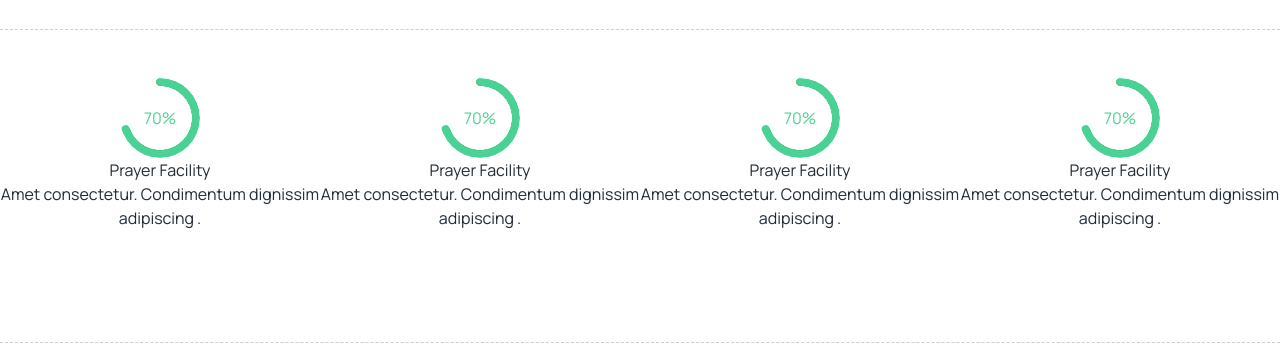
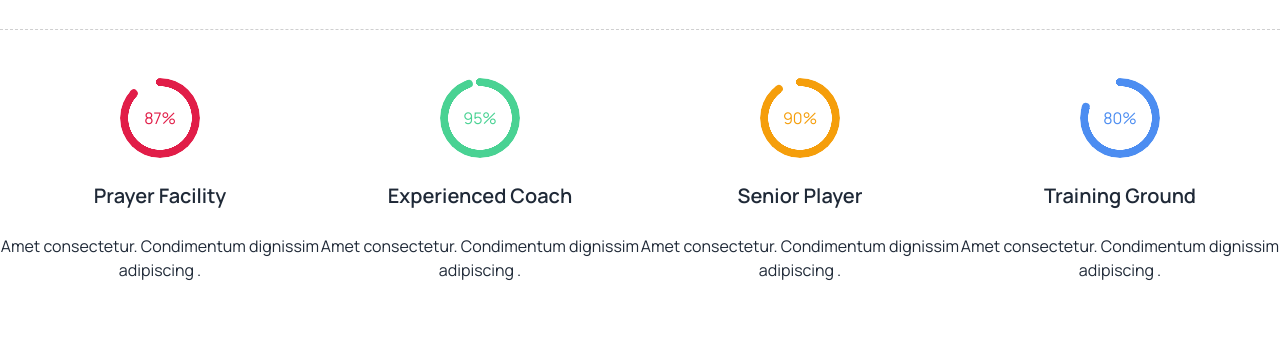
Before and after one commit to shakurShirajul/hockeys, a website: page index.html in a window 1280 px wide. Shown: the part 304-652 px from the top of the page. Drawn offline with Linux system fonts and the light colour scheme.

Commit message:
Radial Progress Bar

```diff
--- a/index.html
+++ b/index.html
@@ -71,24 +71,24 @@
             </div>
             <hr class="border-dashed border-[#13131833]">
             <div class="grid grid-cols-4 text-center mt-12 mb-28">
-                <div>
-                    <div class="radial-progress text-[#49D293]" style="--value:70;" role="progressbar">70%</div>
-                    <h1>Prayer Facility</h1>
+                <div class="space-y-6">
+                    <div class="radial-progress text-[#e11d48]" style="--value:87;" role="progressbar">87%</div>
+                    <h1 class="text-xl font-semibold">Prayer Facility</h1>
                     <p>Amet consectetur. Condimentum dignissim adipiscing .</p>
                 </div>
-                <div>
-                    <div class="radial-progress text-[#49D293]" style="--value:70;" role="progressbar">70%</div>
-                    <h1>Prayer Facility</h1>
+                <div class="space-y-6">
+                    <div class="radial-progress text-[#49D293]" style="--value:95;" role="progressbar">95%</div>
+                    <h1 class="text-xl font-semibold">Experienced Coach</h1>
                     <p>Amet consectetur. Condimentum dignissim adipiscing .</p>
                 </div>
-                <div>
-                    <div class="radial-progress text-[#49D293]" style="--value:70;" role="progressbar">70%</div>
-                    <h1>Prayer Facility</h1>
+                <div class="space-y-6">
+                    <div class="radial-progress text-[#f59e0b]" style="--value:90;" role="progressbar">90%</div>
+                    <h1 class="text-xl font-semibold">Senior Player</h1>
                     <p>Amet consectetur. Condimentum dignissim adipiscing .</p>
                 </div>
-                <div>
-                    <div class="radial-progress text-[#49D293]" style="--value:70;" role="progressbar">70%</div>
-                    <h1>Prayer Facility</h1>
+                <div class="space-y-6">
+                    <div class="radial-progress text-[#4C8DF1]" style="--value:80;" role="progressbar">80%</div>
+                    <h1 class="text-xl font-semibold">Training Ground</h1>
                     <p>Amet consectetur. Condimentum dignissim adipiscing .</p>
                 </div>
             </div>
```
Also changed, not shown: output/style.css.
